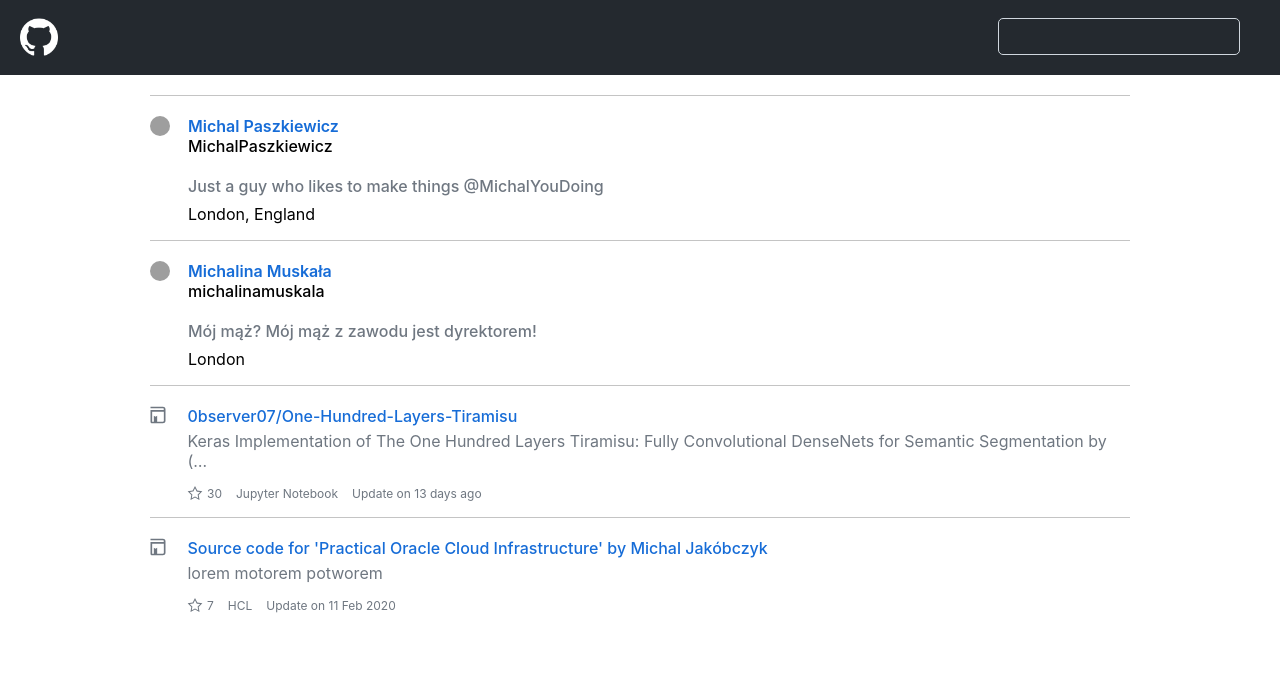
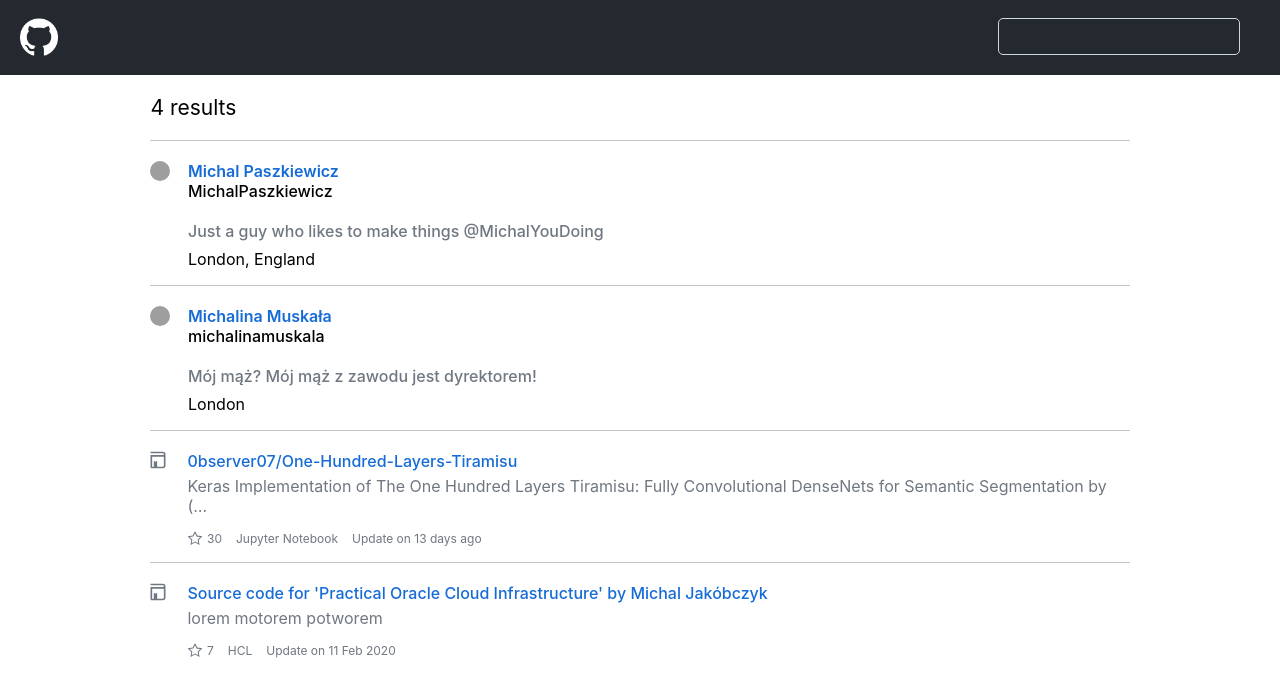
Before and after one commit to kktr/github-issues, a Next.js app: page / in a window 1280 px wide. Shown: the top 696 px of the page. Built offline with nearby package versions, Linux system fonts and the light colour scheme; grey boxes are pictures that could not be loaded.

Commit message:
feat: implement sumarry

```diff
--- a/src/components/Results/Results.module.css
+++ b/src/components/Results/Results.module.css
@@ -1,4 +1,4 @@
-.results {
+.container {
   padding-top: ;
   width: 76.5%;
   margin-top: 1.25rem;
@@ -6,3 +6,11 @@
   margin-right: auto;
 
 }
+
+.summary {
+  font-size: 1.3125rem;
+  margin-bottom: 1.25rem;
+}
+
+.results {
+}
--- a/src/components/Results/Results.tsx
+++ b/src/components/Results/Results.tsx
@@ -28,7 +28,12 @@
     });
   };
 
-  return <div className={styles.results}>{displayResults(mockResults)}</div>;
+  return (
+    <div className={styles.container}>
+      <div className={styles.summary}>{`${mockResults.length} results`}</div>
+      <div className={styles.results}>{displayResults(mockResults)}</div>
+    </div>
+  );
 }
 
 export default Results;
```
